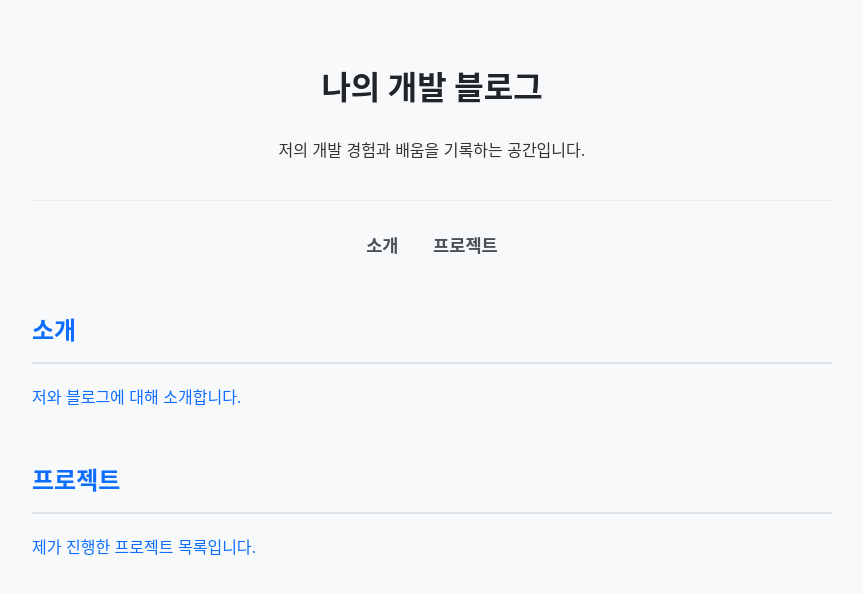
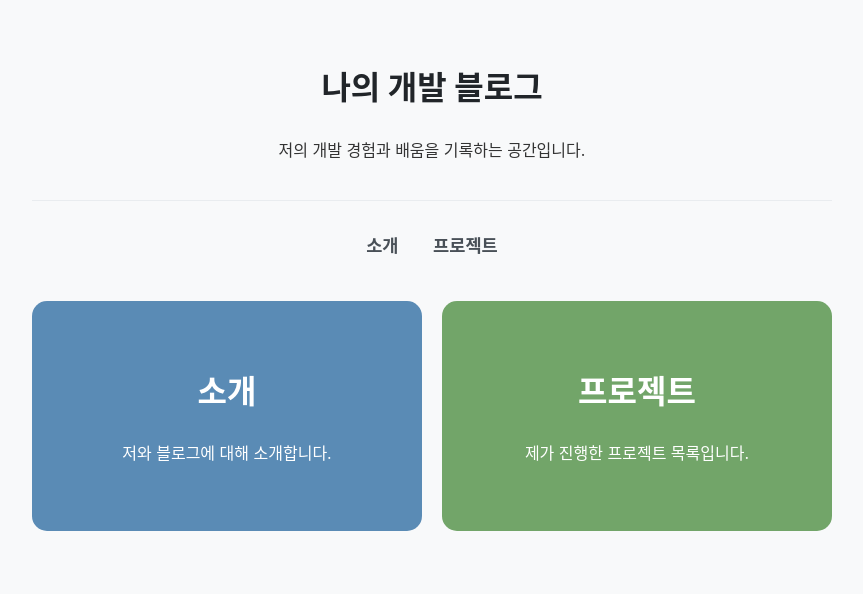
Before and after one commit to jjoon1234/jjoon1234.github.io, a Jekyll site: the page built from index.html, in a window 1280 px wide. Shown: the top 594 px of the page, without its empty margins (208-1071 px from the left). Built offline with Jekyll 4.4.1, drawn with Linux system fonts in a browser that asks for light colours.

Commit message:
Update style.css

```diff
--- a/assets/css/style.css
+++ b/assets/css/style.css
@@ -143,3 +143,68 @@ article {
 article h2 {
     margin-top: 0; /* 본문 첫 제목의 위쪽 여백 제거 */
 }
+
+/*
+========================================
+홈페이지 랜딩 스타일 (두 개 버튼)
+========================================
+*/
+
+/* 두 버튼을 감싸는 전체 컨테이너 */
+.landing-container {
+    display: flex; /* 버튼을 가로 또는 세로로 정렬하기 위한 Flexbox 사용 */
+    flex-direction: column; /* 기본은 세로로 쌓기 (모바일) */
+    gap: 20px; /* 버튼 사이의 간격 */
+    width: 100%;
+}
+
+/* 개별 버튼 공통 스타일 */
+.landing-button {
+    flex: 1; /* 버튼이 공간을 균등하게 차지하도록 함 */
+    padding: 4em 2em;
+    text-align: center;
+    text-decoration: none;
+    color: white;
+    border-radius: 15px;
+    transition: transform 0.3s ease, box-shadow 0.3s ease;
+}
+
+/* 버튼 위에 마우스를 올렸을 때 효과 */
+.landing-button:hover {
+    transform: translateY(-10px);
+    box-shadow: 0 10px 20px rgba(0,0,0,0.2);
+}
+
+/* 버튼 안의 제목(h2)과 설명(p) 스타일 */
+.landing-button h2 {
+    margin: 0 0 10px 0;
+    border-bottom: none; /* 기존 h2 밑줄 제거 */
+    font-size: 2em;
+}
+.landing-button p {
+    margin: 0;
+    font-size: 1em;
+}
+
+/* '소개' 버튼 배경색 */
+#about-button {
+    background-color: #5a8bb5;
+}
+
+/* '프로젝트' 버튼 배경색 */
+#projects-button {
+    background-color: #72a569;
+}
+
+
+/*
+========================================
+반응형 디자인: 화면이 넓어질 때 적용
+========================================
+*/
+@media (min-width: 768px) {
+    /* 화면 너비가 768px 이상일 때 (태블릿/데스크탑) */
+    .landing-container {
+        flex-direction: row; /* 버튼을 가로로 나란히 배치 */
+    }
+}
```
